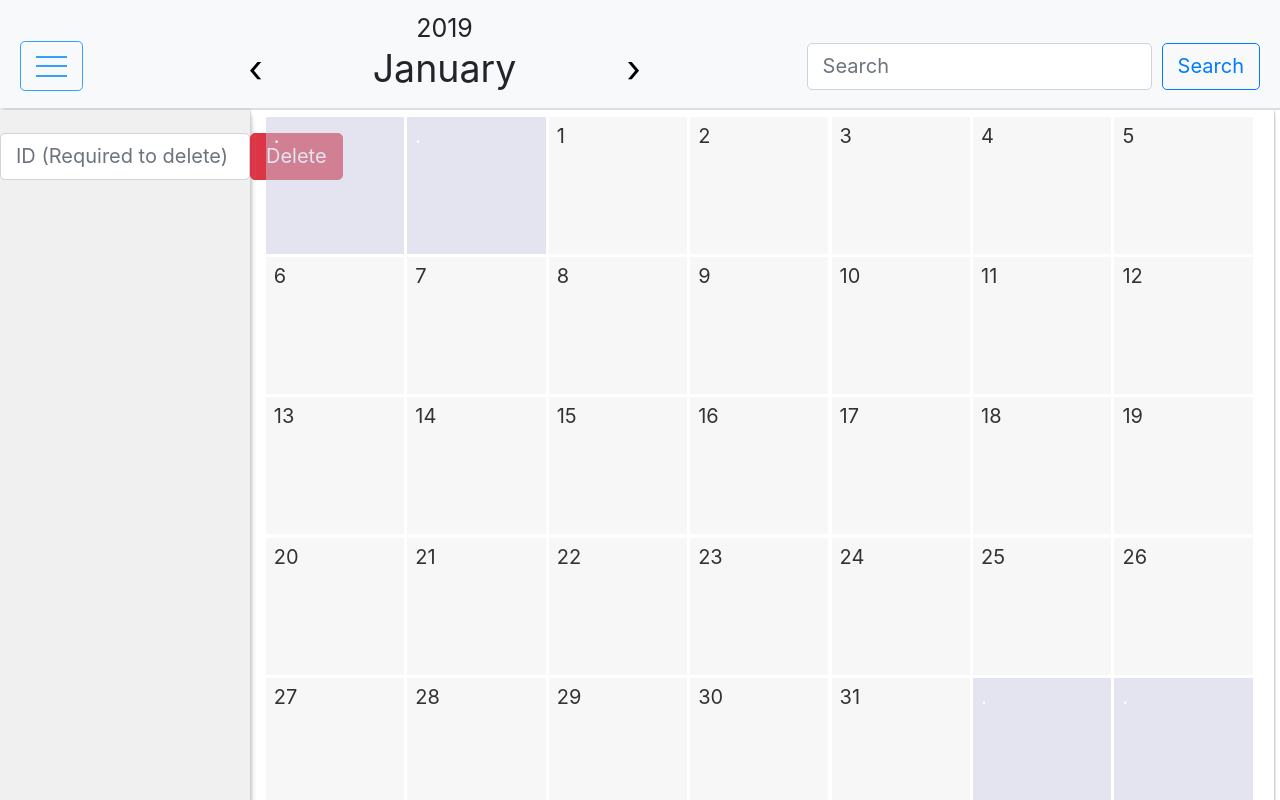
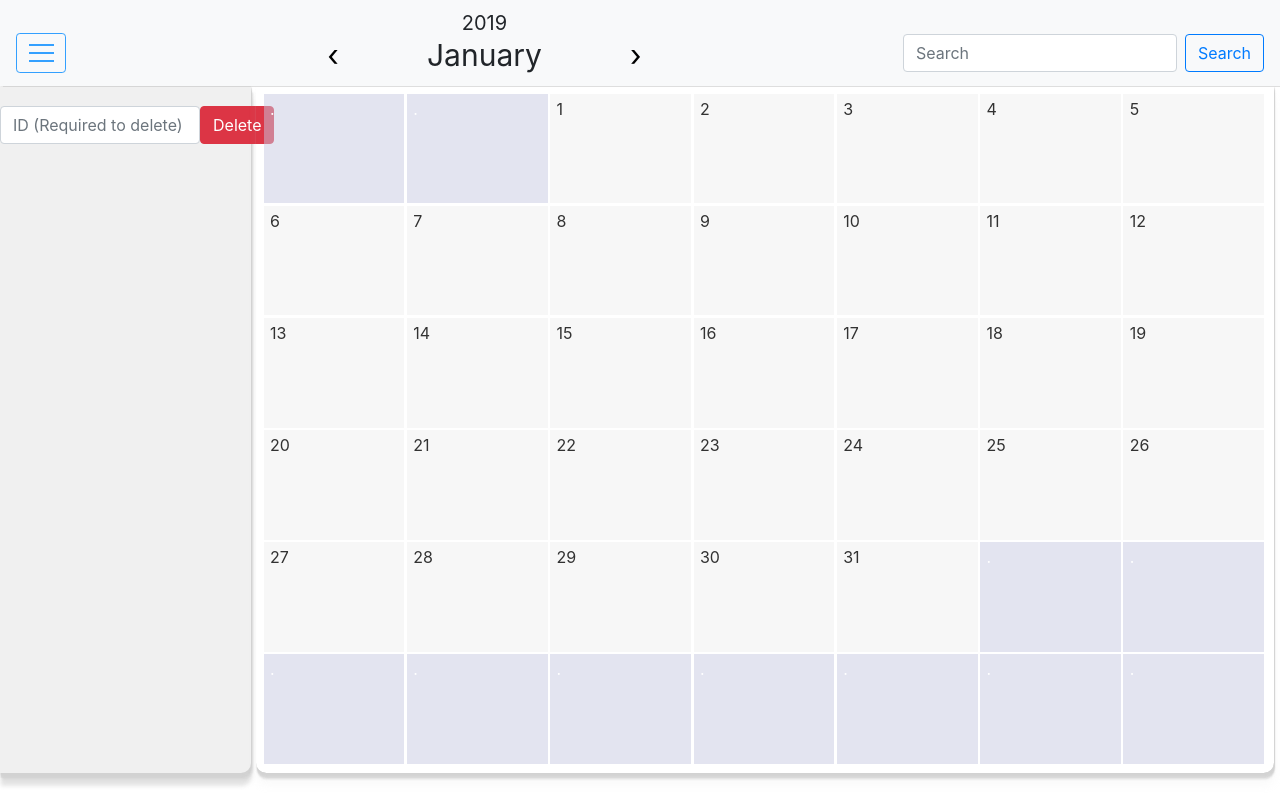
Before and after one commit to nickmckenney/calanderprojectMERN, a React (Create React App) app: page / in a window 1280 px wide. Shown: the top 800 px of the page. Built offline with nearby package versions, Linux system fonts and the light colour scheme; no server answers; what enzyme, enzyme-adapter-react-16 would draw is missing.

Commit message:
Preparing for pull

```diff
--- a/src/App.css
+++ b/src/App.css
@@ -4,6 +4,7 @@
   grid-template-rows: 1fr 25fr 1fr;
   grid-template-columns: 8.8fr 35fr 0.2fr;
   height: 100vh;
+  overflow-y: hidden;
 }
 
 .navbar {
@@ -85,7 +86,8 @@ h4 {
   flex-direction: row;
   flex-wrap: wrap;
 }
-@media only screen and (min-width: 1100px) {
+
+@media only screen and (min-width: 1441px) {
   .App {
     /* zoom: "125%";
     clear: both;
```
